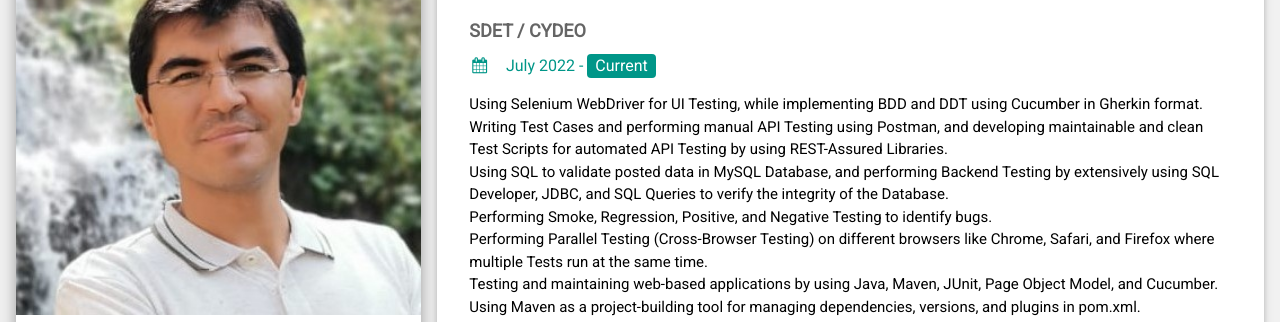
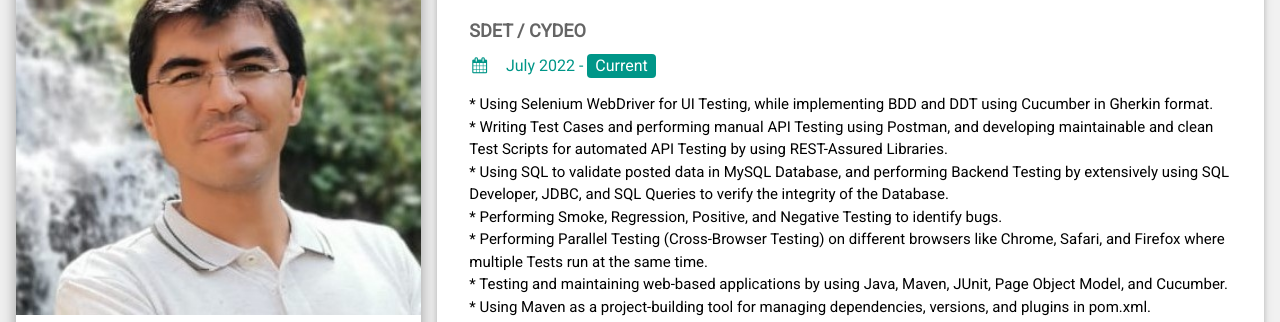
Before and after one commit to MustafaAliCetinkaya/Html_CSS_JavaScript_Node_React, a plain HTML site: page PersonalWebsite/index.html in a window 1280 px wide. Shown: the part 106-428 px from the top of the page. Drawn offline with nearby package versions, Linux system fonts and the light colour scheme.

Commit message:
Index is updated. Merge conflict is solved

```diff
--- a/PersonalWebsite/index.html
+++ b/PersonalWebsite/index.html
@@ -90,18 +90,18 @@
         <div class="w3-container">
           <h5 class="w3-opacity"><b>SDET / CYDEO</b></h5>
           <h6 class="w3-text-teal"><i class="fa fa-calendar fa-fw w3-margin-right w3-text-teal"></i>July 2022 - <span class="w3-tag w3-teal w3-round">Current</span></h6>
-          <p>Using Selenium WebDriver for UI Testing, while implementing BDD and DDT using Cucumber in Gherkin format.<br>
-Writing Test Cases and performing manual API Testing using Postman, and developing maintainable and clean Test Scripts for automated API Testing by using REST-Assured Libraries.<br>
-Using SQL to validate posted data in MySQL Database, and performing Backend Testing by extensively using SQL Developer, JDBC, and SQL Queries to verify the integrity of the Database.<br>
-Performing Smoke, Regression, Positive, and Negative Testing to identify bugs.<br>
-Performing Parallel Testing (Cross-Browser Testing) on different browsers like Chrome, Safari, and Firefox where multiple Tests run at the same time.<br>
-Testing and maintaining web-based applications by using Java, Maven, JUnit, Page Object Model, and Cucumber.<br>
-Using Maven as a project-building tool for managing dependencies, versions, and plugins in pom.xml.<br>
-Monitoring the Test execution in Jenkins once the code is pushed into CI.<br>
-Interacting with the developers and product management teams to resolve reported bugs and various technical issues using JIRA.<br>
-Implementing GIT as a version control tool and GitHub as a repository.<br>
-Utilising Cucumber and HTML Report to get an insight into each execution.<br>
-Working in Agile-Scrum methodology and participating in all ceremonies.</p>
+          <p>* Using Selenium WebDriver for UI Testing, while implementing BDD and DDT using Cucumber in Gherkin format.<br>
+* Writing Test Cases and performing manual API Testing using Postman, and developing maintainable and clean Test Scripts for automated API Testing by using REST-Assured Libraries.<br>
+* Using SQL to validate posted data in MySQL Database, and performing Backend Testing by extensively using SQL Developer, JDBC, and SQL Queries to verify the integrity of the Database.<br>
+* Performing Smoke, Regression, Positive, and Negative Testing to identify bugs.<br>
+* Performing Parallel Testing (Cross-Browser Testing) on different browsers like Chrome, Safari, and Firefox where multiple Tests run at the same time.<br>
+* Testing and maintaining web-based applications by using Java, Maven, JUnit, Page Object Model, and Cucumber.<br>
+* Using Maven as a project-building tool for managing dependencies, versions, and plugins in pom.xml.<br>
+* Monitoring the Test execution in Jenkins once the code is pushed into CI.<br>
+* Interacting with the developers and product management teams to resolve reported bugs and various technical issues using JIRA.<br>
+* Implementing GIT as a version control tool and GitHub as a repository.<br>
+* Utilising Cucumber and HTML Report to get an insight into each execution.<br>
+* Working in Agile-Scrum methodology and participating in all ceremonies.</p>
           <hr>
         </div>
         <div class="w3-container">
```
